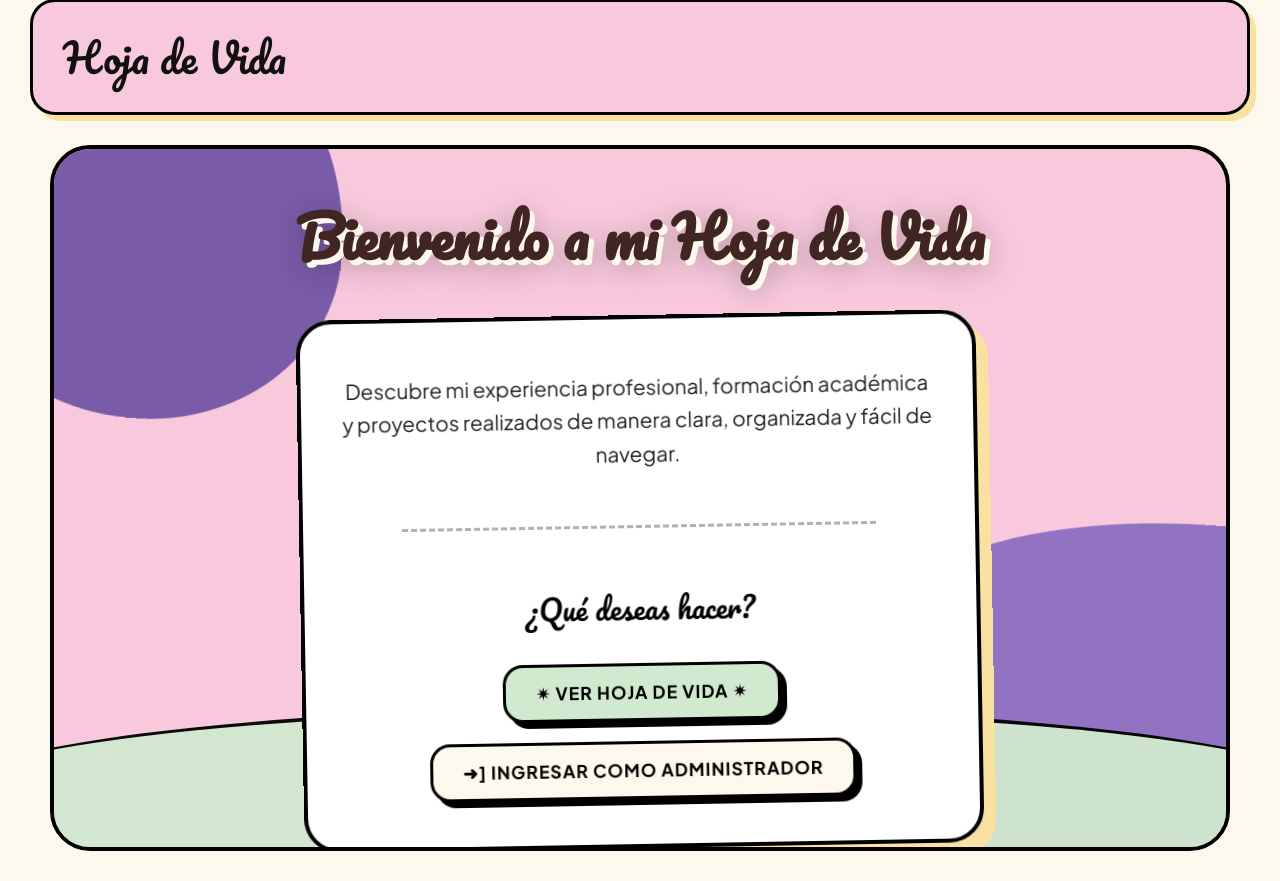
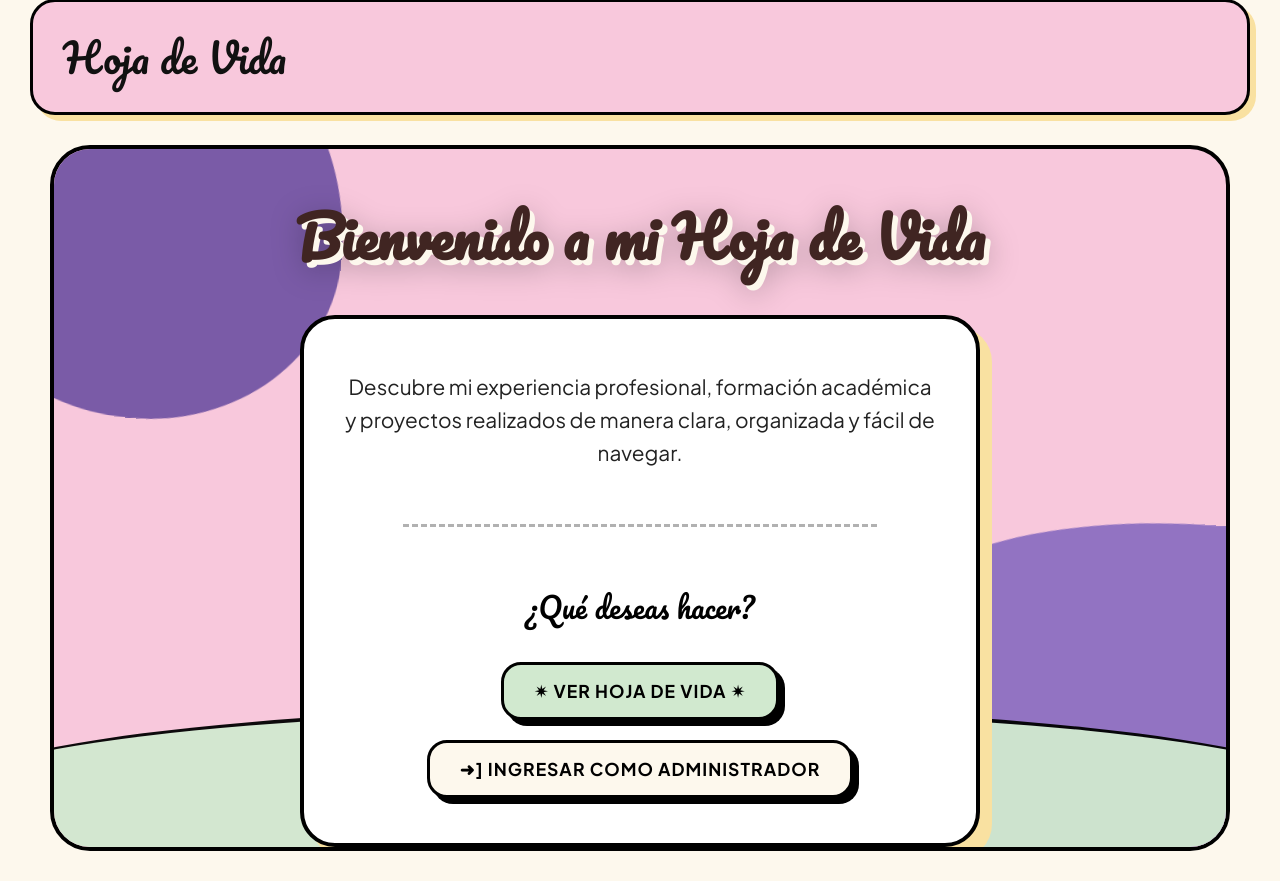
Before and after one commit to vanedelsaltos/proyecto-hoja-de-vida, a Django app: page / in a window 1280 px wide. Shown: the part 31-912 px from the top of the page. Run offline with Django 5.2, Linux system fonts and the light colour scheme.

Commit message:
guardando

```diff
--- a/hojadevida/static/css/publico.css
+++ b/hojadevida/static/css/publico.css
@@ -1260,7 +1260,7 @@ a {
     padding: 45px 40px;
     border-radius: 35px;
     max-width: 680px;
-    transform: rotate(-1deg);
+    /*transform: rotate(-1deg); */
     position: relative;
     z-index: 10;
 
```
Also changed, not shown: 1 other file.
